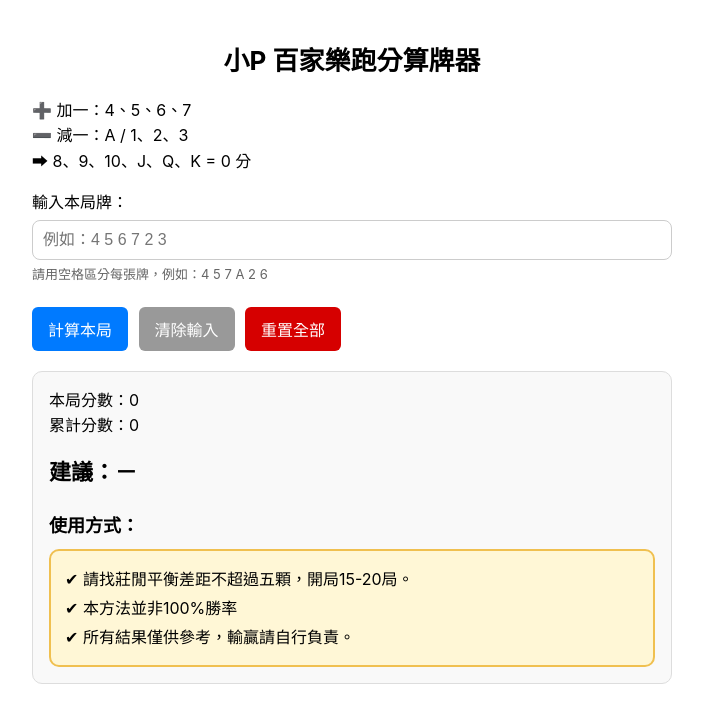
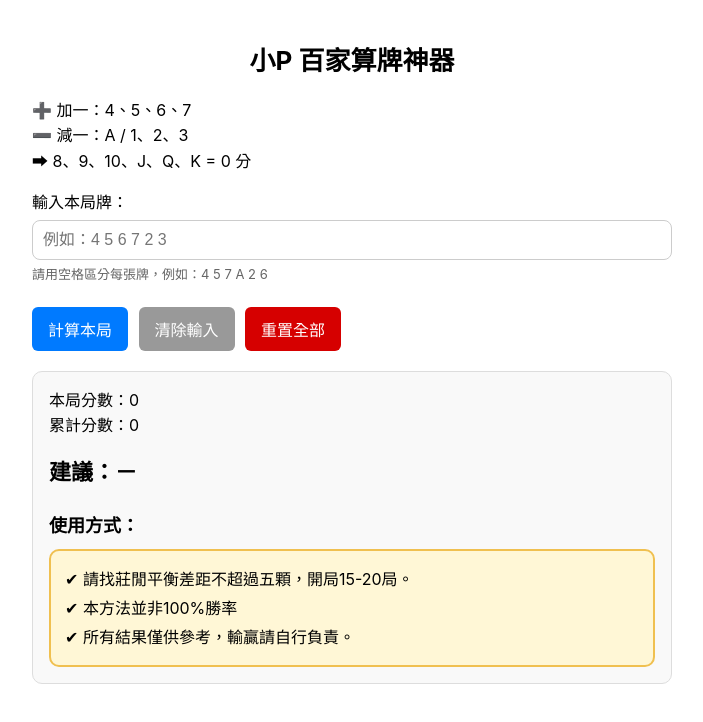
Before and after one commit to yuhsin0968/baccarat-app, a plain HTML site: page index.html in a window 1280 px wide. Shown: the whole page, without its empty margins (288-991 px from the left). Drawn offline with Linux system fonts and the light colour scheme.

Commit message:
Update index.html

```diff
--- a/index.html
+++ b/index.html
@@ -89,7 +89,7 @@
 
 <body>
 
-<h1>小P 百家樂跑分算牌器</h1>
+<h1>小P 百家算牌神器</h1>
 
 <p>
   ➕ 加一：4、5、6、7<br>
```
